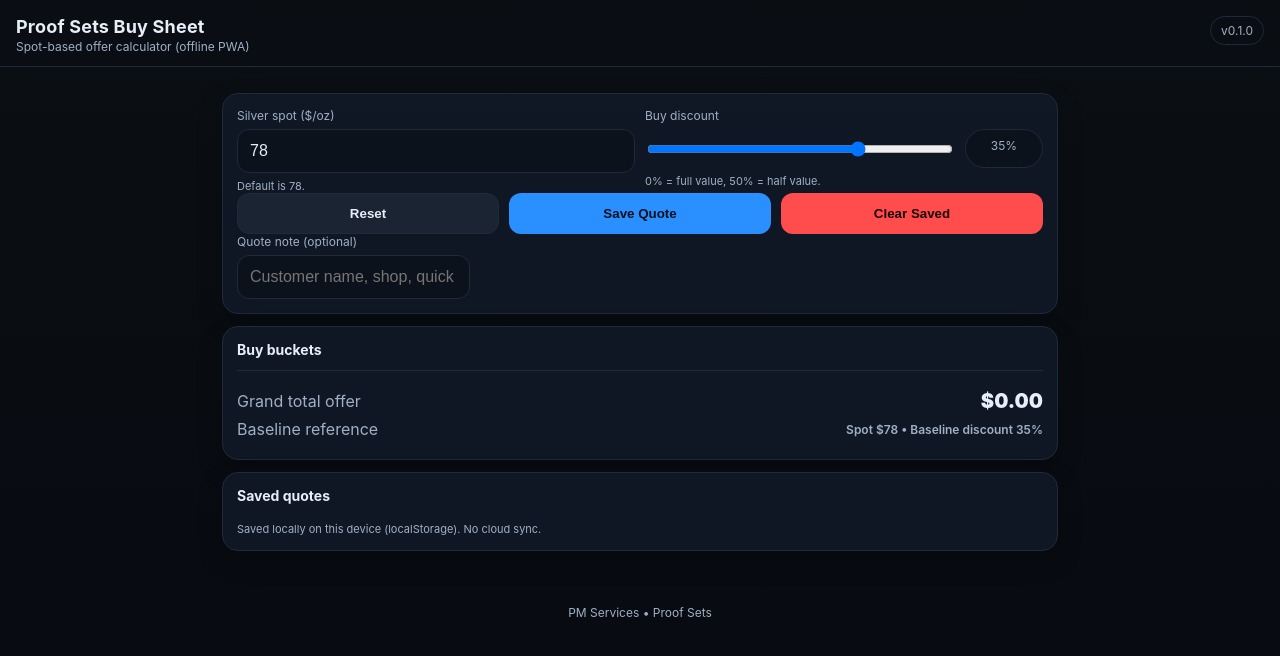
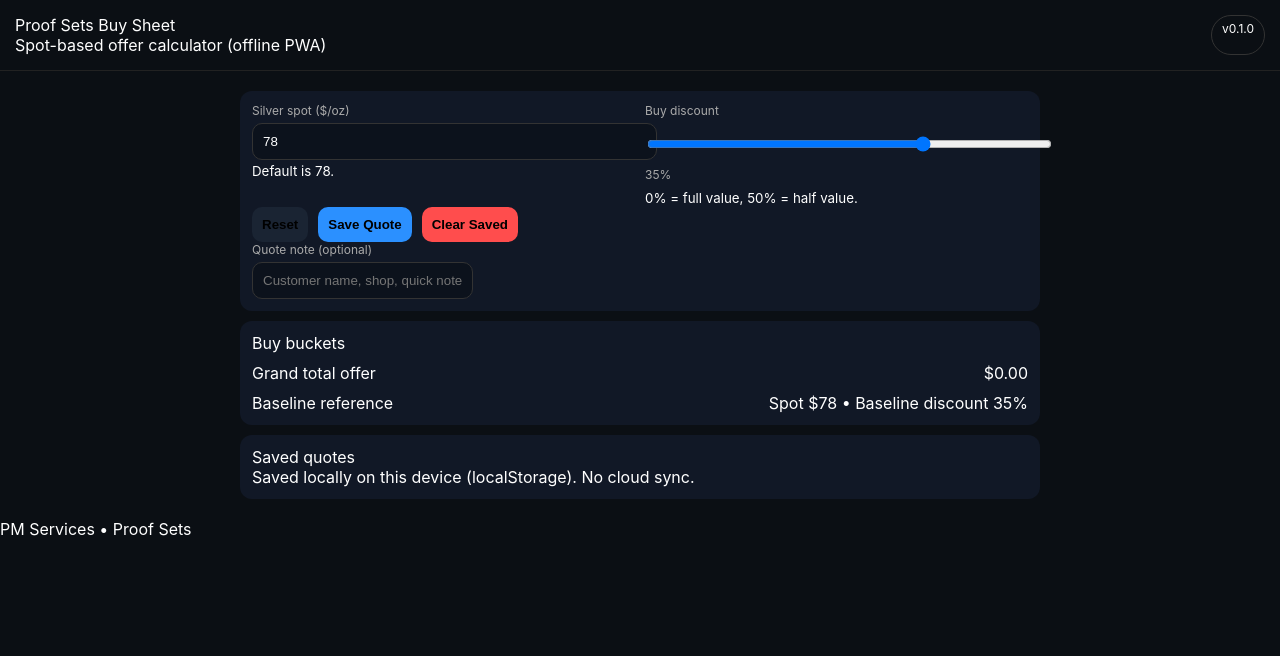
Before and after one commit to aihacks-dev/proofcalc, a plain HTML site: page index.html in a window 1280 px wide. Drawn offline with Linux system fonts and the light colour scheme.

Commit message:
Update styles.css

```diff
--- a/styles.css
+++ b/styles.css
@@ -1,277 +1,117 @@
-:root{
-  --bg:#0b0f14;
-  --card:#111826;
-  --text:#e7eef8;
-  --muted:#9fb0c5;
-  --line:#1f2a3a;
-  --btn:#2b90ff;
-  --btn2:#1a2433;
-  --danger:#ff4d4d;
-  --ok:#35d07f;
-}
-
-*{ box-sizing:border-box; }
-html,body{ height:100%; }
 body{
 margin:0;
-  font-family:-apple-system, BlinkMacSystemFont, "Segoe UI", Roboto, Helvetica, Arial, sans-serif;
-  background:linear-gradient(180deg, var(--bg), #070a10);
-  color:var(--text);
+font-family:-apple-system, system-ui;
+background:#0b0f14;
+color:#fff;
 }
 
 .topbar{
-  position:sticky;
-  top:0;
-  z-index:10;
-  padding:16px 16px calc(12px + env(safe-area-inset-top));
-  background:rgba(11,15,20,.85);
-  backdrop-filter: blur(10px);
-  border-bottom:1px solid var(--line);
 display:flex;
-  align-items:flex-start;
 justify-content:space-between;
-  gap:12px;
+padding:15px;
+border-bottom:1px solid #222;
 }
 
-.title{ font-size:18px; font-weight:700; letter-spacing:.2px; }
-.subtitle{ font-size:12px; color:var(--muted); margin-top:2px; }
-
 .version{
+border:1px solid #333;
+padding:5px 10px;
+border-radius:20px;
 font-size:12px;
-  color:var(--muted);
-  border:1px solid var(--line);
-  padding:6px 10px;
-  border-radius:999px;
-  white-space:nowrap;
 }
 
 .container{
-  padding:14px 12px calc(24px + env(safe-area-inset-bottom));
-  max-width:860px;
-  margin:0 auto;
+max-width:800px;
+margin:auto;
+padding:10px;
 }
 
 .card{
-  background:rgba(17,24,38,.92);
-  border:1px solid var(--line);
-  border-radius:16px;
-  padding:14px;
-  margin:12px 0;
-  box-shadow: 0 10px 25px rgba(0,0,0,.25);
+background:#111826;
+border-radius:12px;
+padding:12px;
+margin:10px 0;
 }
 
-.card-title{
-  font-size:14px;
-  font-weight:700;
-  margin-bottom:10px;
+.row{
+display:flex;
+gap:10px;
+flex-wrap:wrap;
 }
 
-.row{ display:flex; gap:10px; flex-wrap:wrap; }
-.row.two > *{ flex:1 1 240px; }
-.row.three > *{ flex:1 1 180px; }
+.row.two > *{
+flex:1;
+}
 
 .field span{
+font-size:12px;
+color:#aaa;
 display:block;
-  font-size:12px;
-  color:var(--muted);
-  margin-bottom:6px;
+margin-bottom:5px;
 }
 
-input[type="number"], input[type="text"]{
+input,select{
 width:100%;
-  padding:12px 12px;
-  border-radius:12px;
-  border:1px solid var(--line);
+padding:10px;
+border-radius:10px;
+border:1px solid #333;
 background:#0c121c;
-  color:var(--text);
-  font-size:16px;
-  outline:none;
-}
-
-input[type="number"]:focus, input[type="text"]:focus{
-  border-color:rgba(43,144,255,.6);
-  box-shadow:0 0 0 4px rgba(43,144,255,.15);
-}
-
-.hint{ color:var(--muted); font-size:11px; margin-top:6px; display:block; }
-
-.slider-row{
-  display:flex;
-  align-items:center;
-  gap:10px;
-}
-
-input[type="range"]{
-  width:100%;
-}
-
-.pill{
-  border:1px solid var(--line);
-  padding:8px 10px;
-  border-radius:999px;
-  font-size:13px;
-  color:var(--text);
-  background:#0c121c;
-  min-width:78px;
-  text-align:center;
+color:white;
 }
 
 .btn{
+background:#2b90ff;
 border:none;
-  border-radius:12px;
-  padding:12px 12px;
-  font-weight:700;
-  color:#06101d;
-  background:var(--btn);
+padding:10px;
+border-radius:10px;
 cursor:pointer;
+font-weight:bold;
 }
 
-.btn.secondary{
-  color:var(--text);
-  background:var(--btn2);
-  border:1px solid var(--line);
-}
-
-.btn.danger{
-  color:#1b0000;
-  background:var(--danger);
-}
-
-.btn:active{ transform: translateY(1px); }
+.secondary{background:#1a2433;}
+.danger{background:#ff4d4d;}
 
 .bucket{
-  border:1px solid var(--line);
-  background:#0c121c;
-  border-radius:14px;
-  padding:12px;
+border:1px solid #333;
+border-radius:12px;
+padding:10px;
 margin:10px 0;
 }
 
 .bucket-top{
 display:flex;
 justify-content:space-between;
-  gap:10px;
-  align-items:flex-start;
-}
-
-.bucket-name{
-  font-weight:800;
-  font-size:14px;
-}
-
-.bucket-meta{
-  font-size:12px;
-  color:var(--muted);
-  margin-top:4px;
-}
-
-.bucket-right{
-  text-align:right;
-  min-width:160px;
-}
-
-.price-line{
-  font-size:12px;
-  color:var(--muted);
 }
 
 .price-big{
 font-size:18px;
-  font-weight:900;
-  margin-top:2px;
+font-weight:bold;
 }
 
-.bucket-controls{
-  display:flex;
-  gap:10px;
-  align-items:center;
-  margin-top:10px;
-  flex-wrap:wrap;
+.behind-toggle{
+background:#0b1018;
+border:1px solid #333;
+padding:5px 10px;
+border-radius:10px;
+margin-top:8px;
+cursor:pointer;
 }
 
-.qty{
-  width:120px;
+.behind-panel{
+margin-top:8px;
+border:1px dashed #555;
+padding:10px;
 }
 
-.subtotal{
-  margin-left:auto;
-  font-weight:800;
-  color:var(--text);
+.hidden{
+display:none;
 }
 
-.totals{
-  border-top:1px solid var(--line);
-  margin-top:12px;
-  padding-top:12px;
+.kv{
+margin:6px 0;
 }
 
 .tot-row{
 display:flex;
 justify-content:space-between;
-  align-items:center;
-  gap:12px;
-  margin:6px 0;
+margin-top:10px;
 }
-
-.tot-label{ color:var(--muted); }
-.tot-value{ font-weight:900; font-size:20px; }
-.tot-row.subtle .tot-value{ font-size:12px; color:var(--muted); font-weight:600; }
-
-.saved-list{
-  display:flex;
-  flex-direction:column;
-  gap:10px;
-}
-
-.saved{
-  border:1px solid var(--line);
-  border-radius:14px;
-  padding:12px;
-  background:#0c121c;
-}
-
-.saved-head{
-  display:flex;
-  justify-content:space-between;
-  gap:10px;
-  align-items:flex-start;
-}
-
-.saved-title{
-  font-weight:800;
-  font-size:14px;
-}
-
-.saved-sub{
-  font-size:12px;
-  color:var(--muted);
-  margin-top:4px;
-}
-
-.saved-actions{
-  display:flex;
-  gap:8px;
-}
-
-.iconbtn{
-  border:1px solid var(--line);
-  background:#0b1018;
-  color:var(--text);
-  border-radius:12px;
-  padding:8px 10px;
-  cursor:pointer;
-  font-size:12px;
-}
-
-.smallprint{
-  margin-top:8px;
-  font-size:11px;
-  color:var(--muted);
-}
-
-.footer{
-  padding:18px 14px;
-  text-align:center;
-  color:var(--muted);
-  font-size:12px;
-}
```
Lines whose indentation alone changed are shown as unchanged.
